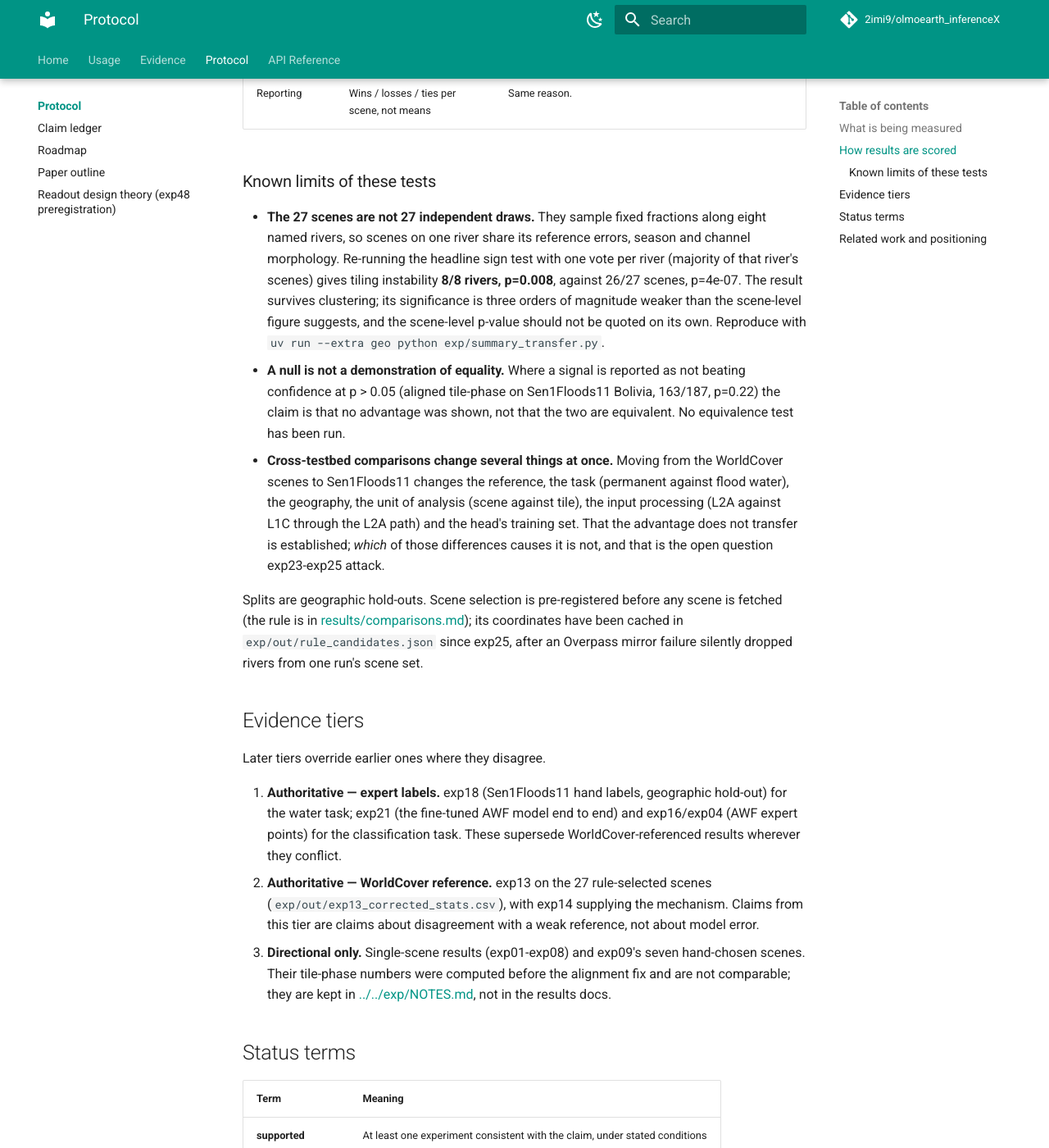
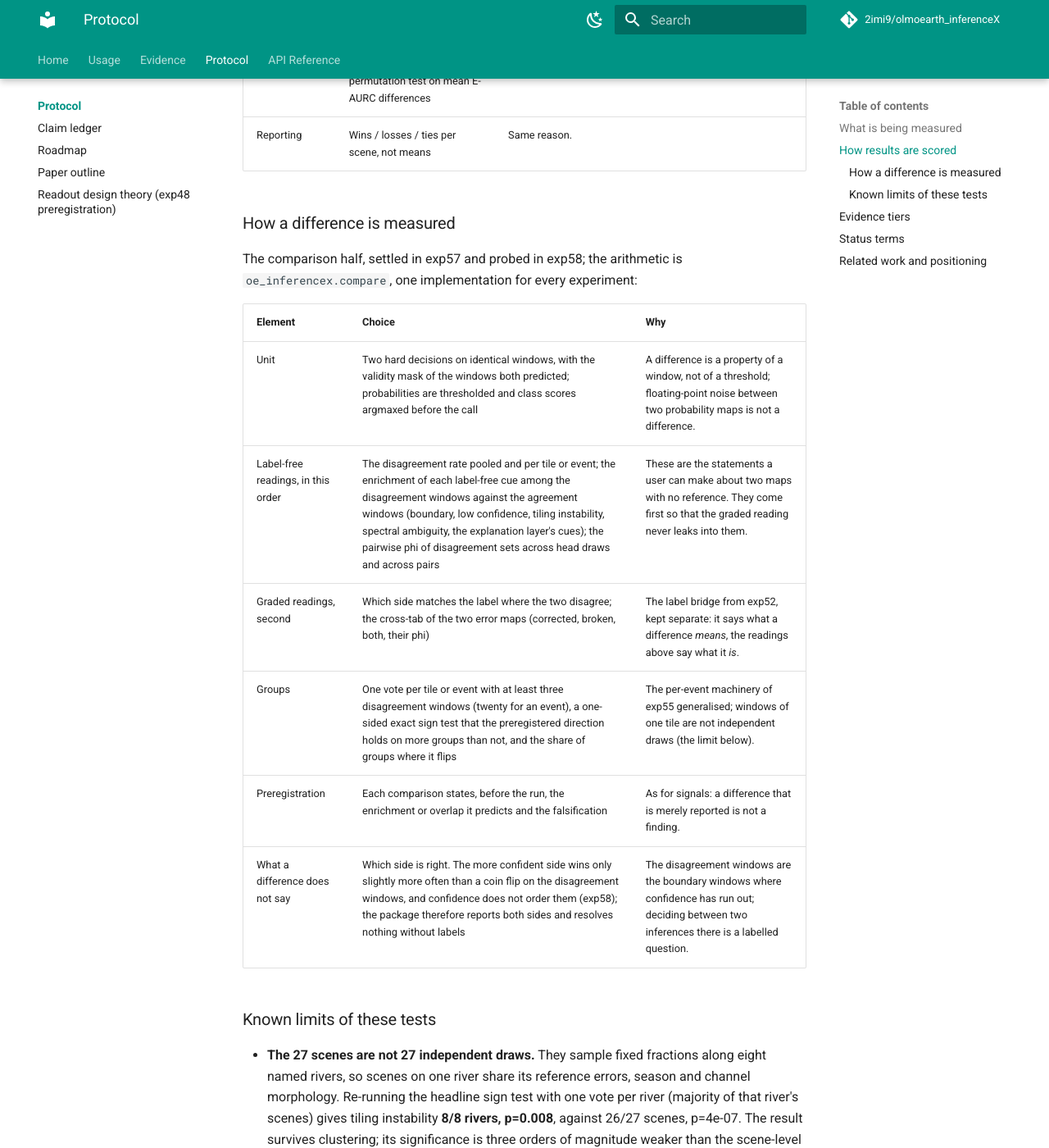
Before and after one commit to 2imi9/olmoearth_inferenceX, an MkDocs documentation site: the page built from docs/method/protocol.md, in a window 1280 px wide and 1400 px high, scrolled down 1872 px. Shown: the whole window at 82% size. Built offline with MkDocs 1.6.1 and Material for MkDocs 9.7.7, drawn with Linux system fonts in a browser that asks for light colours; comment, search, counter and statistics services are not loaded; some of the changed text lies outside the part shown.

Commit message:
docs: the protocol page describes the comparison half as a measurement: two hard decisions on identical windows, the label-free readings first (rate, where, stability, per-group sign tests), the label bridge second, preregistration, and what a difference does not say (which side is right; exp58)

```diff
--- a/docs/method/protocol.md
+++ b/docs/method/protocol.md
@@ -13,9 +13,12 @@ disagree, which should you believe, and is the difference real?**
 
 - **Error ranking.** Each signal assigns every map window a suspicion score;
   the score is judged by how well it ranks the windows the model gets wrong.
-- **Cross-inference evaluation.** Two inference runs — model versions,
-  encoder internals, input years, reference vintages — are scored on
-  identical errors and compared under the same tests.
+- **Cross-inference comparison.** Two inferences of the same scene, shifted
+  crops, backbones, sensors, a frozen and a fine-tuned model, input years,
+  are compared on the windows both predicted: how much they differ, where
+  the difference sits, whether two differences are the same set, all
+  measured without labels; then, where labels exist, which side is right
+  and what one side corrects and breaks (`oe_inferencex.compare`, exp57).
 
 The machinery is the same for both, and is deliberately signal-agnostic:
 `aurc_expected(uncertainty, errors)` takes any score vector and any error
@@ -47,6 +50,20 @@ The statistics settled in exp13 and used by every experiment after it:
 | Per-scene uncertainty | 4x4-patch block bootstrap, B=1000 | Percentile intervals are biased for a rank statistic on high-error scenes, so they are indicative only. |
 | Cross-scene tests | Exact sign test on untied pairs, plus a sign-flip permutation test on mean E-AURC differences | The sign test is scale-free and is reported as primary; mean-based tests are dominated by high-error scenes. |
 | Reporting | Wins / losses / ties per scene, not means | Same reason. |
+
+### How a difference is measured
+
+The comparison half, settled in exp57 and probed in exp58; the arithmetic is
+`oe_inferencex.compare`, one implementation for every experiment:
+
+| Element | Choice | Why |
+|---|---|---|
+| Unit | Two hard decisions on identical windows, with the validity mask of the windows both predicted; probabilities are thresholded and class scores argmaxed before the call | A difference is a property of a window, not of a threshold; floating-point noise between two probability maps is not a difference. |
+| Label-free readings, in this order | The disagreement rate pooled and per tile or event; the enrichment of each label-free cue among the disagreement windows against the agreement windows (boundary, low confidence, tiling instability, spectral ambiguity, the explanation layer's cues); the pairwise phi of disagreement sets across head draws and across pairs | These are the statements a user can make about two maps with no reference. They come first so that the graded reading never leaks into them. |
+| Graded readings, second | Which side matches the label where the two disagree; the cross-tab of the two error maps (corrected, broken, both, their phi) | The label bridge from exp52, kept separate: it says what a difference *means*, the readings above say what it *is*. |
+| Groups | One vote per tile or event with at least three disagreement windows (twenty for an event), a one-sided exact sign test that the preregistered direction holds on more groups than not, and the share of groups where it flips | The per-event machinery of exp55 generalised; windows of one tile are not independent draws (the limit below). |
+| Preregistration | Each comparison states, before the run, the enrichment or overlap it predicts and the falsification | As for signals: a difference that is merely reported is not a finding. |
+| What a difference does not say | Which side is right. The more confident side wins only slightly more often than a coin flip on the disagreement windows, and confidence does not order them (exp58); the package therefore reports both sides and resolves nothing without labels | The disagreement windows are the boundary windows where confidence has run out; deciding between two inferences there is a labelled question. |
 
 ### Known limits of these tests
 
```
